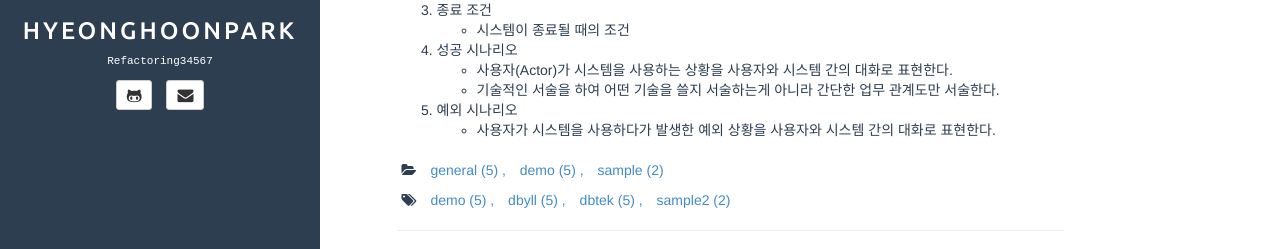
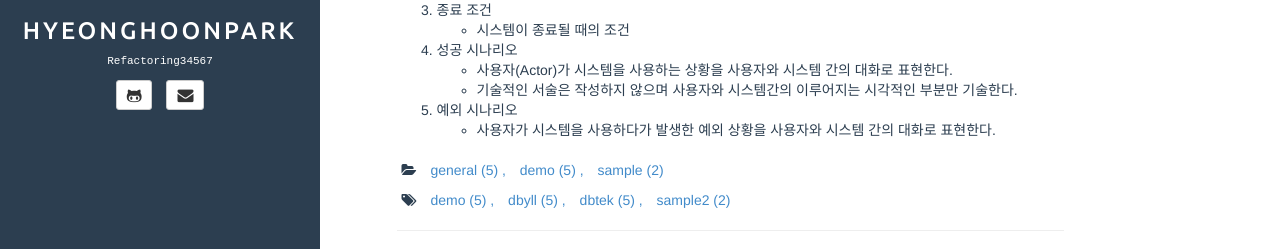
Before and after one commit to HyeonghoonPark/HyeonghoonPark.github.io, a Jekyll site: the page built from _posts/2018-08-16-UseCase.md, in a window 1280 px wide and 969 px high. Shown: the part 280-529 px from the top of the window. Built offline with Jekyll 4.4.1, drawn with Linux system fonts in a browser that asks for light colours; Markdown is read by kramdown in place of the engine named in the settings; grey boxes are pictures that could not be loaded.

Commit message:
Update 2018-08-16-UseCase.md

```diff
--- a/_posts/2018-08-16-UseCase.md
+++ b/_posts/2018-08-16-UseCase.md
@@ -17,6 +17,6 @@ UseCase 명세서의 구성 요소
   - 시스템이 종료될 때의 조건
 4. 성공 시나리오
   - 사용자(Actor)가 시스템을 사용하는 상황을 사용자와 시스템 간의 대화로 표현한다.
-  - 기술적인 서술을 하여 어떤 기술을 쓸지 서술하는게 아니라 간단한 업무 관계도만 서술한다.
+  * 기술적인 서술은 작성하지 않으며 사용자와 시스템간의 이루어지는 시각적인 부분만 기술한다.
 5. 예외 시나리오
   - 사용자가 시스템을 사용하다가 발생한 예외 상황을 사용자와 시스템 간의 대화로 표현한다.
```
